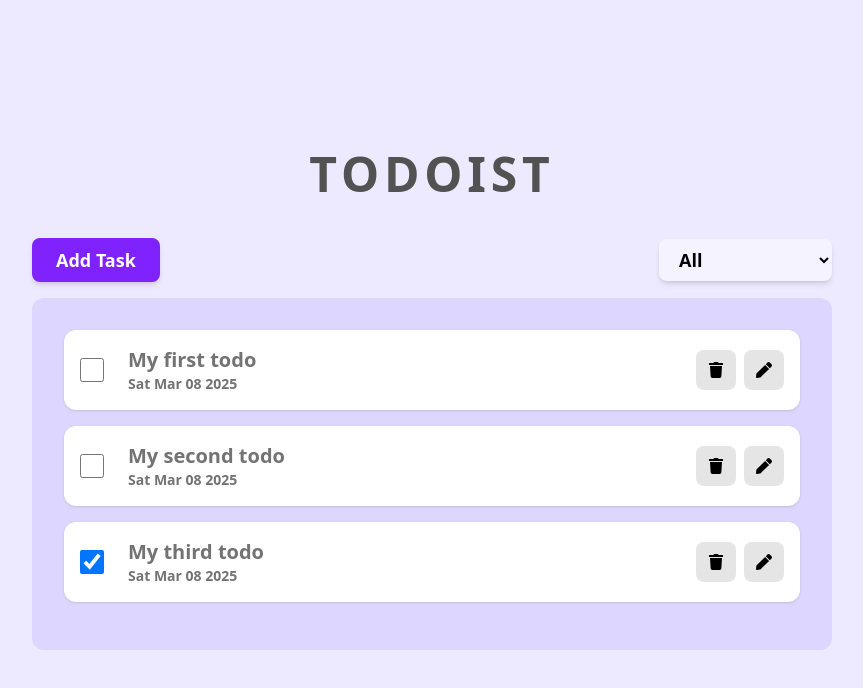
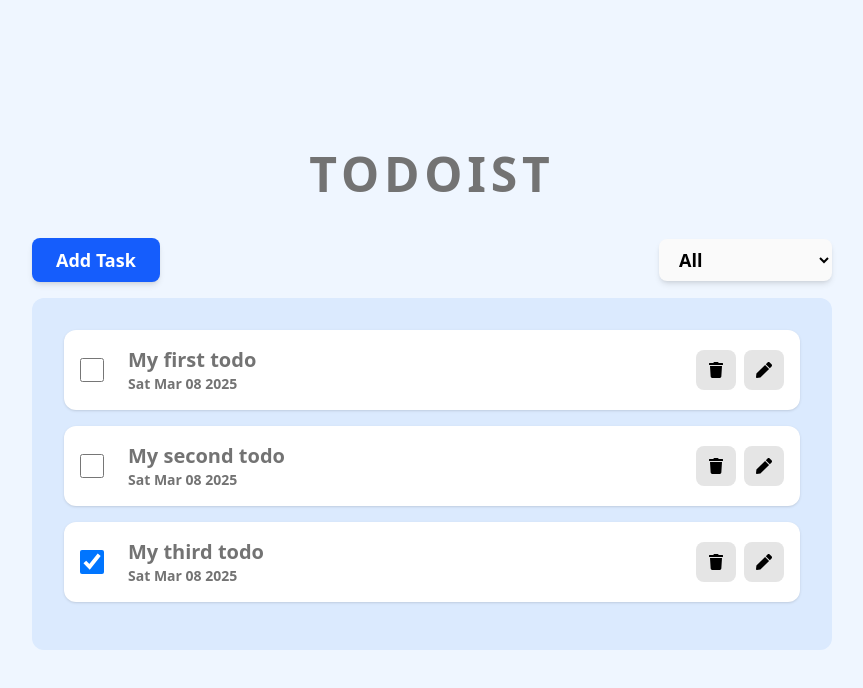
Before and after one commit to Jon-Felipe/Todoist, a React (Vite) app: page / in a window 1280 px wide. Shown: the top 688 px of the page, without its empty margins (208-1071 px from the left). Built offline with nearby package versions, Linux system fonts and the light colour scheme.

Commit message:
styling changes

```diff
--- a/src/App.tsx
+++ b/src/App.tsx
@@ -12,7 +12,7 @@
 
 function App() {
   return (
-    <main className='flex items-center justify-center h-screen w-screen bg-violet-100'>
+    <main className='flex items-center justify-center h-screen w-screen bg-blue-50'>
       <div className='w-full max-w-[800px] text-center'>
         <section className='mb-10'>
           <Header title='Todoist' />
--- a/src/components/Button.tsx
+++ b/src/components/Button.tsx
@@ -9,7 +9,7 @@
   return (
     <button
       type='button'
-      className='bg-violet-600 text-white text-lg font-semibold px-6 py-2 rounded-lg shadow-md cursor-pointer'
+      className='bg-blue-600 text-white text-lg font-semibold px-6 py-2 rounded-lg shadow-md cursor-pointer'
       onClick={onClick}
     >
       {text}
--- a/src/components/Header.tsx
+++ b/src/components/Header.tsx
@@ -5,7 +5,7 @@
 function Header({ title }: HeaderProps) {
   return (
     <header>
-      <h1 className='text-5xl font-bold tracking-widest text-neutral-600 uppercase'>
+      <h1 className='text-5xl font-bold tracking-widest text-neutral-500 uppercase'>
         {title}
       </h1>
     </header>
--- a/src/components/Select.tsx
+++ b/src/components/Select.tsx
@@ -5,7 +5,7 @@
     <select
       name='progress'
       id='progress'
-      className='bg-violet-50 px-4 py-2 rounded-lg shadow-md text-lg font-semibold focus:outline-none'
+      className='bg-neutral-50 px-4 py-2 rounded-lg shadow-md text-lg font-semibold focus:outline-none'
     >
       <option value='all'>All</option>
       <option value='completed'>Completed</option>
--- a/src/components/TodoList.tsx
+++ b/src/components/TodoList.tsx
@@ -13,7 +13,7 @@
 
 function TodoList({ todo }: TodoListProps) {
   return (
-    <div className='bg-violet-200 p-8 rounded-xl'>
+    <div className='bg-blue-100 p-8 rounded-xl'>
       {todo.map((todo) => (
         <div key={todo.id} className='py-4 mb-4 bg-white rounded-xl shadow-sm'>
           <div className='flex items-center justify-between px-4'>
```
